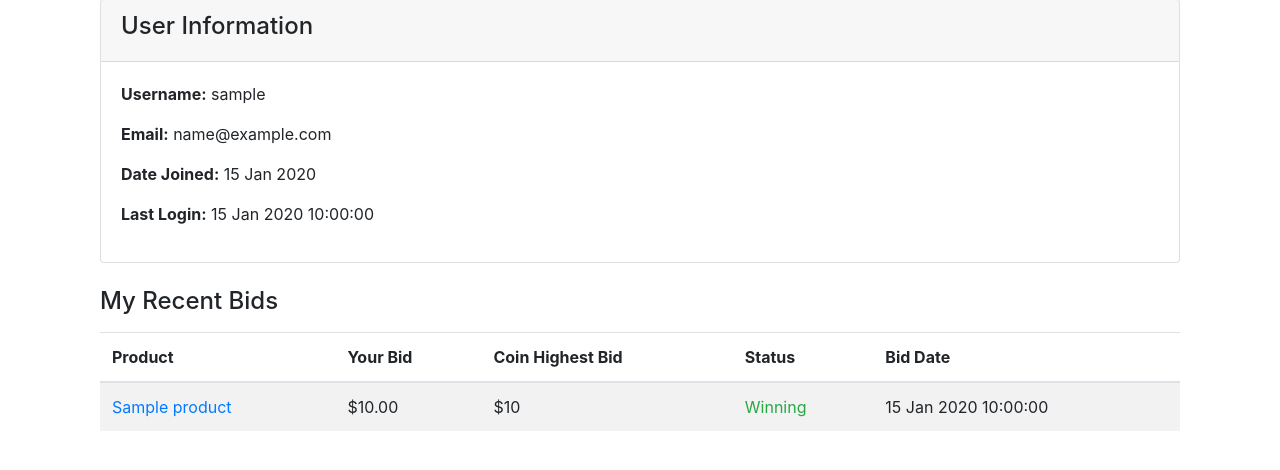
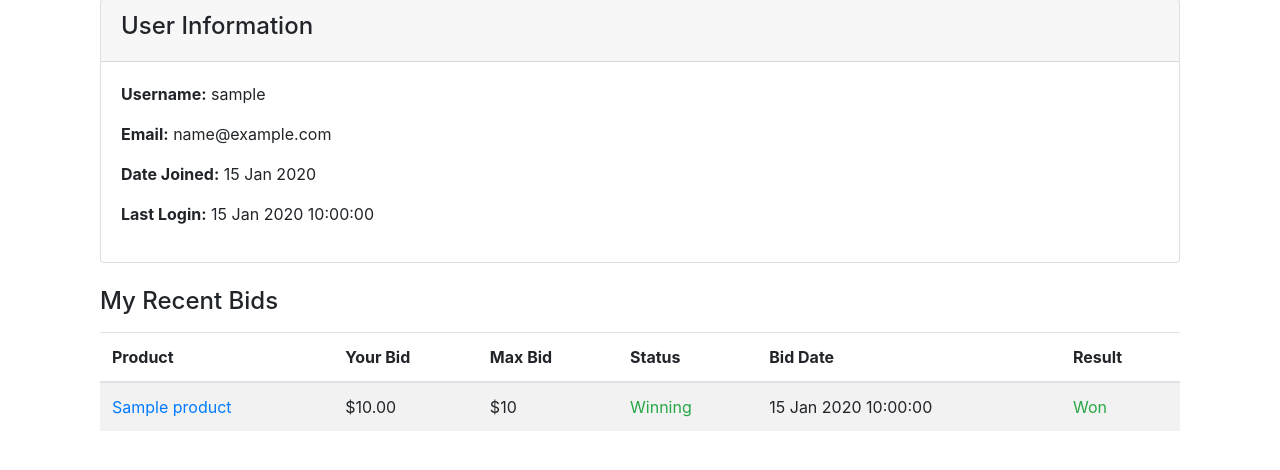
Before and after one commit to Nate-R-L/ICS, a Django app: page /account/ in a window 1280 px wide. Shown: the part 177-647 px from the top of the page. Run offline with Django 5.2, Linux system fonts and the light colour scheme; a user stored in the database is signed in; tables that the repository leaves empty hold one stand-in row (values such as "Sample post"); some libraries are stand-ins or nearby versions.

Commit message:
add result column to recent bids in user profile

```diff
--- a/auctions/templates/auctions/account.html
+++ b/auctions/templates/auctions/account.html
@@ -27,9 +27,10 @@
             <tr>
                 <th>Product</th>
                 <th>Your Bid</th>
-                    <th>Coin Highest Bid</th>
+                <th>Max Bid</th>
                 <th>Status</th>
                 <th>Bid Date</th>
+                <th>Result</th>
             </tr>
         </thead>
         <tbody>
@@ -50,6 +51,17 @@
                     {% endif %}
                 </td>
                 <td>{{ bid.created_at|date:'d M Y H:i:s' }}</td>
+                <td>
+                    {% if bid.auction_ended %}
+                        {% if bid.result == "won" %}
+                            <span class="text-success">Won</span>
+                        {% else %}
+                            <span class="text-danger">Lost</span>
+                        {% endif %}
+                    {% else %}
+                        <span class="text-muted">Ongoing</span>
+                    {% endif %}
+                </td>
             </tr>
             {% endfor %}
         </tbody>
--- a/auctions/views.py
+++ b/auctions/views.py
@@ -8,6 +8,7 @@ from django.contrib.auth.forms import UserCreationForm
 from django.contrib.auth import login, authenticate
 from decimal import Decimal
 from django.db.models import Max
+from django.utils.timezone import now
 
 ### PRODUCT LIST VIEW ###
 @login_required
@@ -122,10 +123,17 @@ def account_view(request):
     # Fetch the actual bid objects for those latest bids
     recent_bids = Bid.objects.filter(id__in=[bid['latest_bid'] for bid in user_bids]).select_related('product')
 
-    # Fetch the maximum bid for each product
+    # Determine auction status and outcome
     for bid in recent_bids:
-        max_bid = Bid.objects.filter(product=bid.product).aggregate(Max('amount'))['amount__max']
-        bid.max_bid = max_bid
-        bid.is_winning = bid.amount == max_bid  # True if the user's bid matches the highest bid
+        product = bid.product
+        bid.max_bid = Bid.objects.filter(product=product).aggregate(Max('amount'))['amount__max']
+        bid.is_winning = bid.amount == bid.max_bid
+        bid.auction_ended = product.end_date <= now()  # Check if the auction has ended
+
+        # Determine result: "won" or "lost"
+        if bid.auction_ended:
+            bid.result = "won" if bid.is_winning else "lost"
+        else:
+            bid.result = None  # Auction is still ongoing
 
     return render(request, 'auctions/account.html', {'recent_bids': recent_bids})
```
Lines whose indentation alone changed are shown as unchanged.
